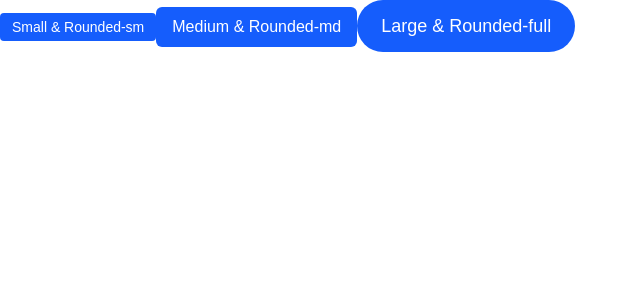
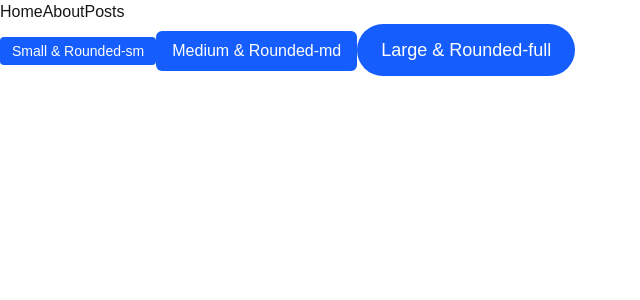
Before and after one commit to AdnaneBc/alx-project-0x02-setup, a Next.js app in the folder alx-project-0x02/: page /about in a window 1280 px wide. Shown: the top 300 px of the page, without its empty margins (0-640 px from the left). Built offline with nearby package versions, Linux system fonts and the light colour scheme.

Commit message:
add posts navigation

```diff
--- a/alx-project-0x02/pages/about.tsx
+++ b/alx-project-0x02/pages/about.tsx
@@ -1,9 +1,11 @@
 import Button from "@/components/common/Button";
+import Header from "@/components/layout/Header";
 import React from "react";
 
 const about = () => {
   return (
     <div>
+      <Header />
       <div className="space-y-4">
         <Button
           label="Small & Rounded-sm"
--- a/alx-project-0x02/pages/home.tsx
+++ b/alx-project-0x02/pages/home.tsx
@@ -1,6 +1,7 @@
 import React, { useState } from "react";
 import PostModal from "@/components/common/PostModal";
 import Card from "@/components/common/Card";
+import Header from "@/components/layout/Header";
 
 const HomePage = () => {
   const [posts, setPosts] = useState<{ title: string; content: string }[]>([]);
@@ -11,6 +12,8 @@ const HomePage = () => {
   };
 
   return (
+    <>
+      <Header />
       <div className="max-w-4xl mx-auto px-4 py-8">
         <div className="flex justify-between items-center mb-6">
           <h1 className="text-2xl font-bold">TechCon 2024 Posts</h1>
@@ -35,6 +38,7 @@ const HomePage = () => {
           ))}
         </div>
       </div>
+    </>
   );
 };
 
--- a/alx-project-0x02/pages/posts.tsx
+++ b/alx-project-0x02/pages/posts.tsx
@@ -1,7 +1,13 @@
+import Header from "@/components/layout/Header";
 import React from "react";
 
 const posts = () => {
-  return <div>posts</div>;
+  return (
+    <>
+      <Header />
+      <div>posts</div>
+    </>
+  );
 };
 
 export default posts;
```
Lines whose indentation alone changed are shown as unchanged.
